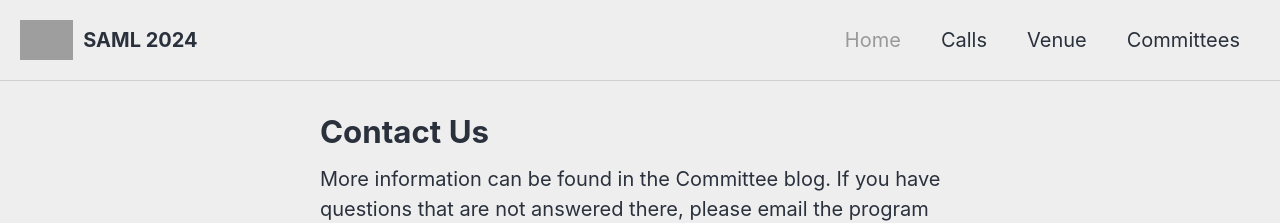
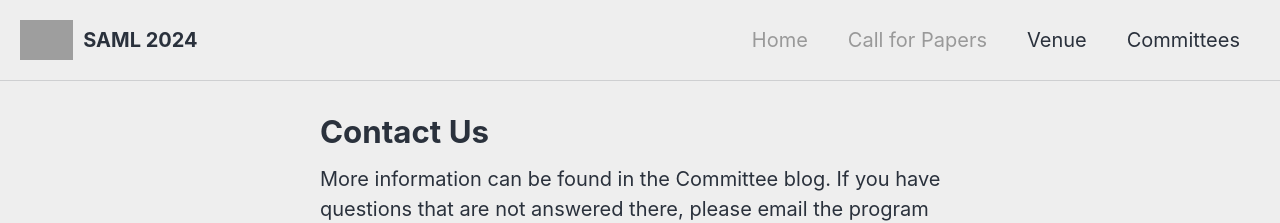
Before and after one commit to sa-ml/saml2024, a Jekyll site: the page built from _pages/contact.md, in a window 1280 px wide. Shown: the top 223 px of the page. Built offline with Jekyll 4.4.1, drawn with Linux system fonts in a browser that asks for light colours; cached includes are drawn as plain includes; nearby versions of some CDN libraries; grey boxes are pictures that could not be loaded.

Commit message:
updated title of menu from calls to call for papers

```diff
--- a/_data/navigation.yml
+++ b/_data/navigation.yml
@@ -16,7 +16,7 @@ main:
   - title: "Home"
     url: /
 
-  - title: "Calls"
+  - title: "Call for Papers"
     url: /calls/submissions
 
   - title: "Venue"
```
